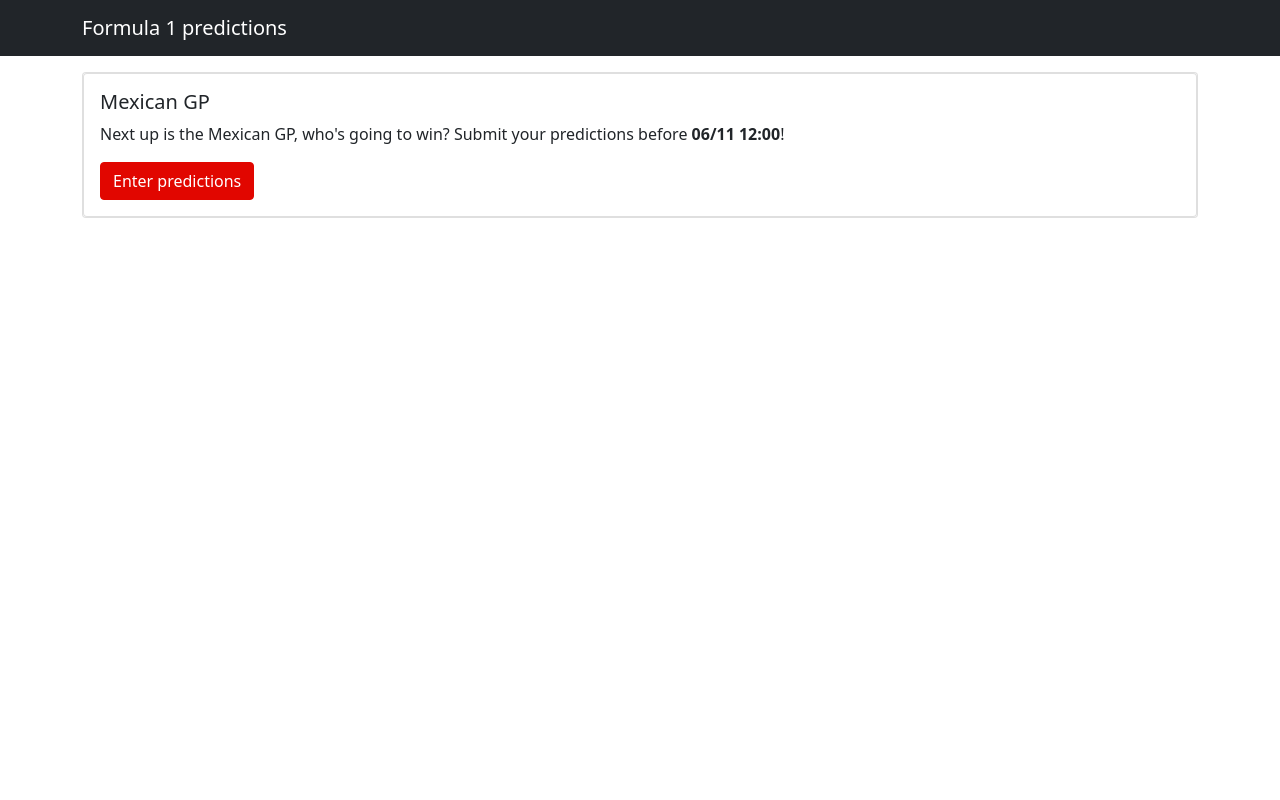
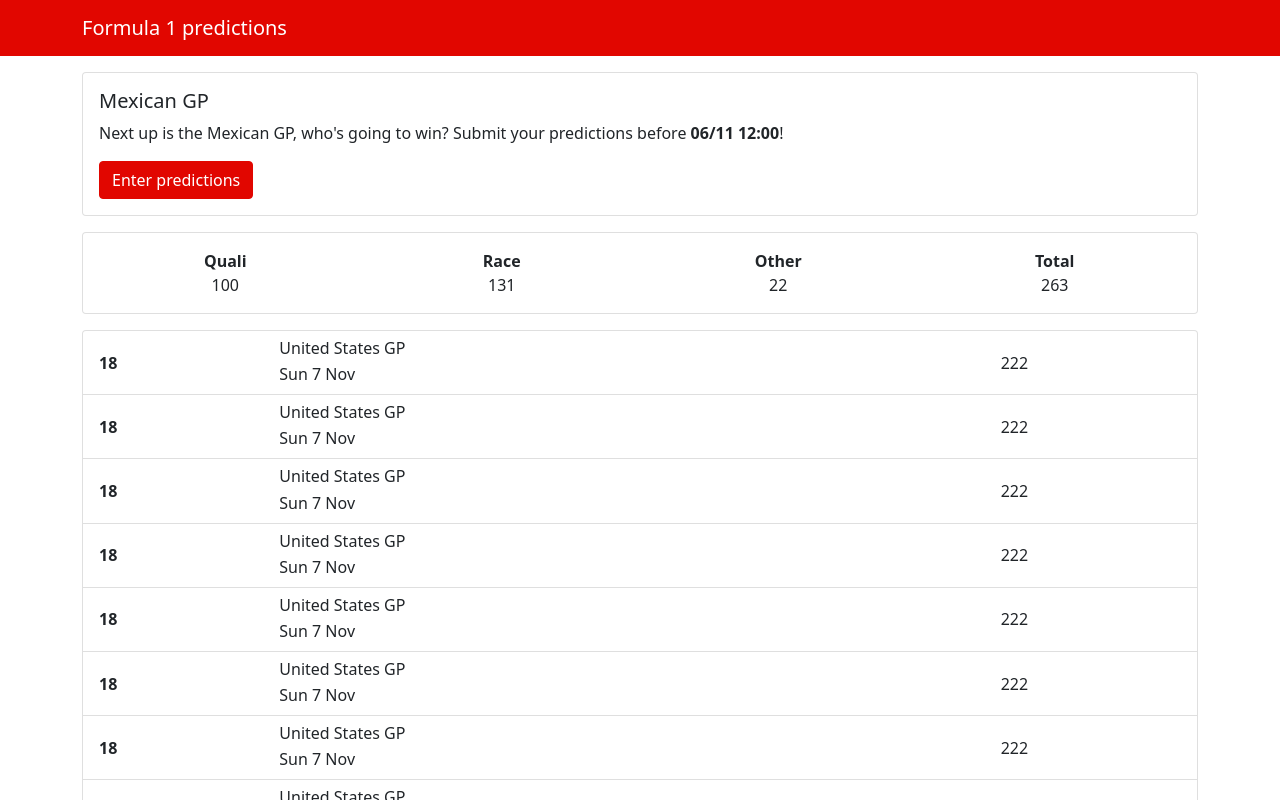
Before and after one commit to RuneClaeys/f1predictions-ui, a React (Vite) app: page / in a window 1280 px wide. Built offline with nearby package versions, Linux system fonts and the light colour scheme.

Commit message:
basic styling

```diff
--- a/src/App.jsx
+++ b/src/App.jsx
@@ -4,15 +4,15 @@ import Home from './pages/Home';
 
 const App = () => {
    return (
-      <Stack gap={3} className="view">
-         <Navbar bg="dark" variant="dark">
+      <Stack gap={3} style={{ maxHeight: '100vh' }} className="view overflow-auto ">
+         <Navbar className="sticky-top" bg="primary" variant="dark">
             <Container>
                <Navbar.Brand href="#home">
                   <span>Formula 1 predictions</span>
                </Navbar.Brand>
             </Container>
          </Navbar>
-         <Container>
+         <Container className="pb-5">
             <Home />
          </Container>
       </Stack>
--- a/src/pages/Home.jsx
+++ b/src/pages/Home.jsx
@@ -1,10 +1,9 @@
 import React from 'react';
-import { Button, Card, Stack } from 'react-bootstrap';
+import { Button, Card, ListGroup, Stack, Badge, Row, Col } from 'react-bootstrap';
 
 const Home = () => {
    return (
-      <Stack gap={2}>
-         <Card>
+      <Stack gap={3}>
          <Card>
             <Card.Body>
                <Card.Title>Mexican GP</Card.Title>
@@ -14,7 +13,50 @@ const Home = () => {
                <Button variant="primary">Enter predictions</Button>
             </Card.Body>
          </Card>
+
+         <Card>
+            <Card.Body>
+               <Row>
+                  <Col className="text-center d-flex flex-column">
+                     <strong>Quali</strong>
+                     <span>100</span>
+                  </Col>
+                  <Col className="text-center d-flex flex-column">
+                     <strong>Race</strong>
+                     <span>131</span>
+                  </Col>
+                  <Col className="text-center d-flex flex-column">
+                     <strong>Other</strong>
+                     <span>22</span>
+                  </Col>
+                  <Col className="text-center d-flex flex-column">
+                     <strong>Total</strong>
+                     <span>263</span>
+                  </Col>
+               </Row>
+            </Card.Body>
          </Card>
+
+         <ListGroup as="ol" reversed>
+            {[...Array(10)].map((_, i) => {
+               return (
+                  <ListGroup.Item key={i} as="li" className="d-flex justify-content-between align-items-start">
+                     <Row className="w-100">
+                        <Col className="d-flex align-items-center" xs={2}>
+                           <strong>18</strong>
+                        </Col>
+                        <Col xs={8}>
+                           <h6 className="p-0 mb-1">United States GP</h6>
+                           <p className="m-0">Sun 7 Nov</p>
+                        </Col>
+                        <Col xs={2} className="d-flex align-items-center" xs={2}>
+                           222
+                        </Col>
+                     </Row>
+                  </ListGroup.Item>
+               );
+            })}
+         </ListGroup>
       </Stack>
    );
 };
```
Lines whose indentation alone changed are shown as unchanged.
